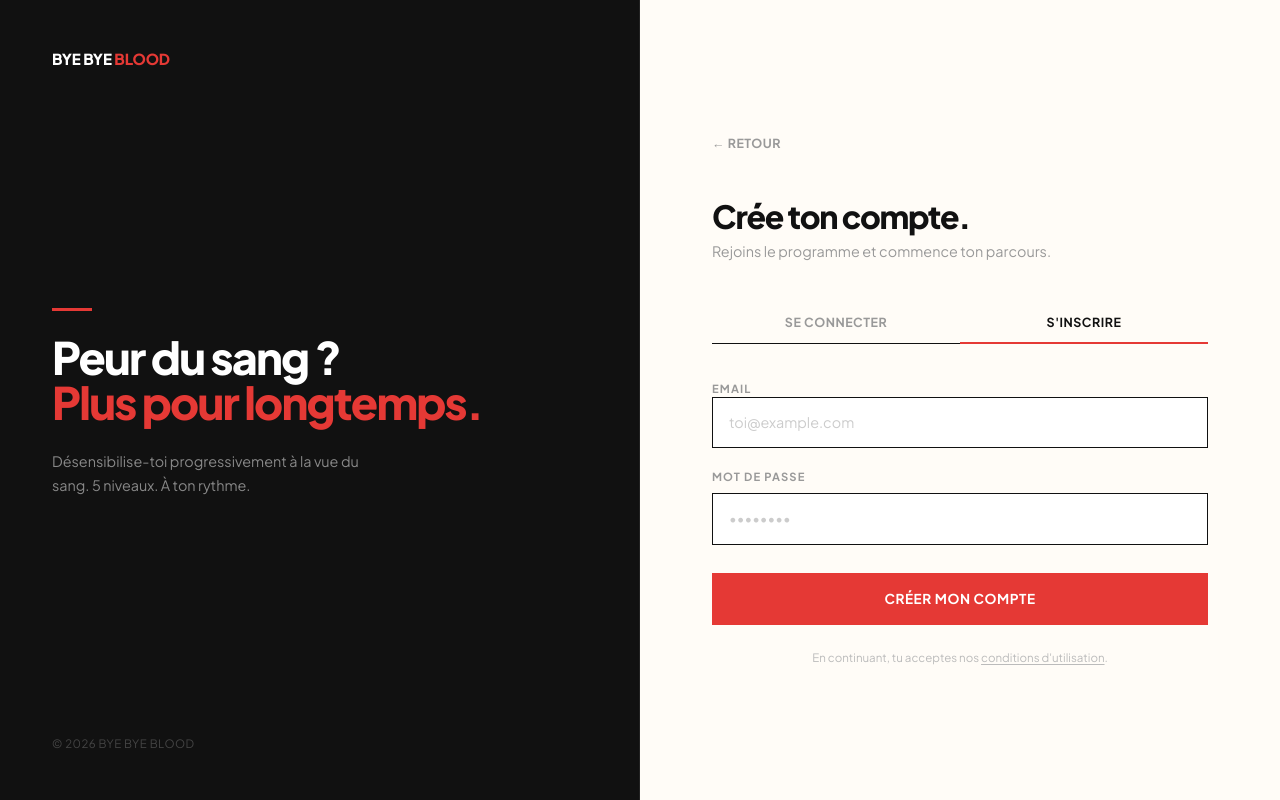
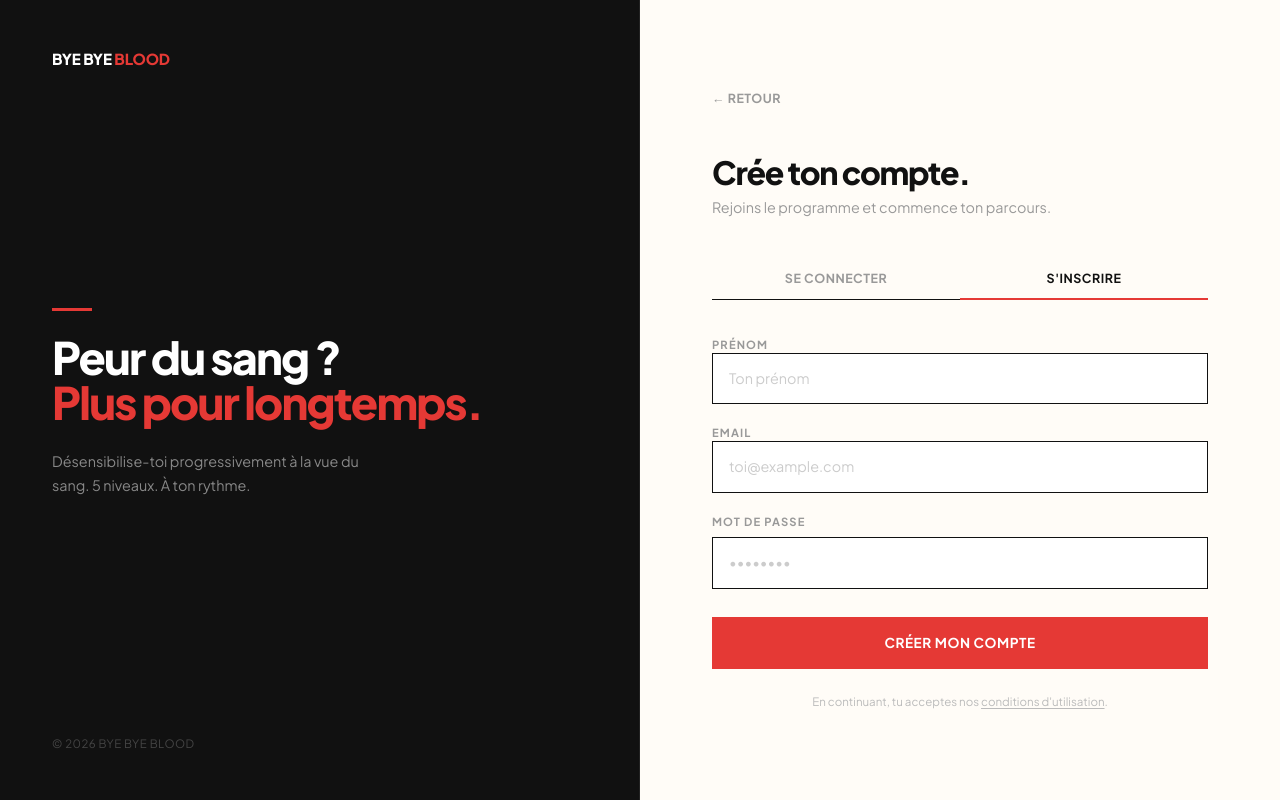
Before and after one commit to Paulrequin/byebyeblood.fr, a React (Vite) app: page /auth in a window 1280 px wide. Both pictures are taken after a click on the button "S'INSCRIRE". Built offline with nearby package versions, Linux system fonts and the light colour scheme; no server answers.

Commit message:
feat: add first name field on signup, proper label/id on all inputs
Co-Authored-By: Claude Sonnet 4.6 <noreply@anthropic.com>

```diff
--- a/src/pages/Auth.tsx
+++ b/src/pages/Auth.tsx
@@ -14,9 +14,10 @@ export default function Auth() {
   const nextCheckout = searchParams.get('next') === 'checkout'
   const from = (location.state as { from?: { pathname?: string } } | null)?.from?.pathname ?? '/dashboard'
 
-  const [mode, setMode]             = useState<Mode>('login')
-  const [email, setEmail]           = useState('')
-  const [password, setPassword]     = useState('')
+  const [mode, setMode]               = useState<Mode>('login')
+  const [email, setEmail]             = useState('')
+  const [firstName, setFirstName]     = useState('')
+  const [password, setPassword]       = useState('')
   const [newPassword, setNewPassword] = useState('')
   const [loading, setLoading]       = useState(false)
   const [error, setError]           = useState<string | null>(null)
@@ -41,7 +42,7 @@ export default function Auth() {
     setMessage(null)
     try {
       if (mode === 'signup') {
-        await signUp(email, password)
+        await signUp(email, password, firstName.trim() || undefined)
         setMessage('Vérifie tes emails pour confirmer ton compte.')
       } else if (mode === 'forgot') {
         await resetPassword(email)
@@ -135,6 +136,22 @@ export default function Auth() {
 
         <form onSubmit={handleSubmit}>
 
+          {/* First name — signup only */}
+          {mode === 'signup' && (
+            <div className={s.field}>
+              <label htmlFor="auth-firstname" className={s.label}>Prénom</label>
+              <input
+                id="auth-firstname"
+                className={s.input}
+                type="text"
+                value={firstName}
+                onChange={(e) => setFirstName(e.target.value)}
+                placeholder="Ton prénom"
+                autoComplete="given-name"
+              />
+            </div>
+          )}
+
           {/* Email — shown in login, signup, forgot */}
           {mode !== 'reset' && (
             <div className={s.field}>
--- a/src/services/authService.ts
+++ b/src/services/authService.ts
@@ -6,8 +6,12 @@ export async function signIn(email: string, password: string) {
   return data
 }
 
-export async function signUp(email: string, password: string) {
-  const { data, error } = await supabase.auth.signUp({ email, password })
+export async function signUp(email: string, password: string, firstName?: string) {
+  const { data, error } = await supabase.auth.signUp({
+    email,
+    password,
+    options: firstName ? { data: { full_name: firstName } } : undefined,
+  })
   if (error) throw error
   return data
 }
```
